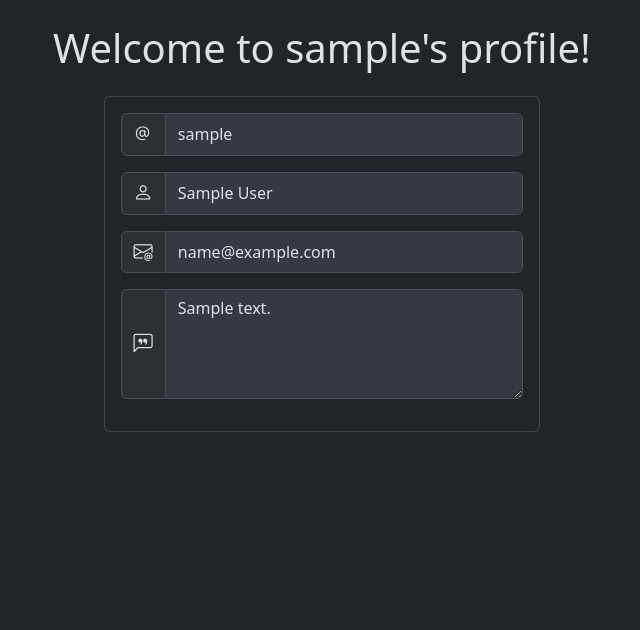
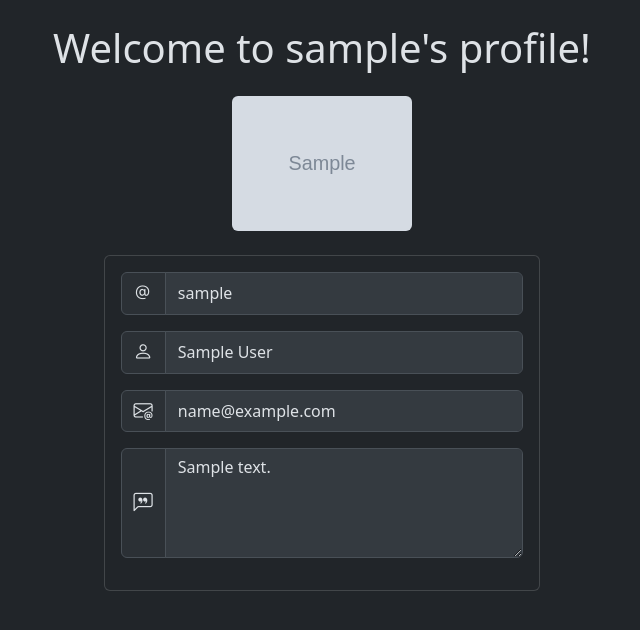
Before and after one commit to ashutosh29599/Chai-Aur-Code, a Django app: page /tweet/1/profile/ in a window 1280 px wide. Shown: the part 56-686 px from the top of the page, without its empty margins (318-958 px from the left). Run offline with Django 5.2, Linux system fonts and the light colour scheme; tables that the repository leaves empty hold one stand-in row (values such as "Sample post"); grey boxes marked "Sample" are stand-in pictures.

Commit message:
Update Profile model to add a profile picture.

```diff
--- a/templates/profile/profile.html
+++ b/templates/profile/profile.html
@@ -31,8 +31,13 @@
     -->
 
 
-    <div class="container d-flex justify-content-center align-items-center mt-4">
-        <div class="card text-center" style="width: 40%;">
+    <!-- <div class="container d-flex justify-content-center align-items-center mt-4"> -->
+    <div class="container mt-4">
+        {% if profile_owner.photo %}
+            <img src="{{ profile_owner.photo.url }}" class="rounded mx-auto d-block" alt="..." style="width:180px;">
+        {% endif %}
+
+        <div class="card mx-auto mt-4" style="width: 40%;">
             <div class="card-body">
                 <div class="input-group mb-3">
                     <span class="input-group-text" id="basic-addon1">
--- a/tweet/forms.py
+++ b/tweet/forms.py
@@ -48,6 +48,7 @@ class UserProfileUpdateForm(forms.ModelForm):
             }
         )
     )
+    # photo = forms.ImageField()
 
     class Meta:
         model = Profile
--- a/tweet/models.py
+++ b/tweet/models.py
@@ -10,6 +10,7 @@ class Profile(models.Model):
     last_name = models.CharField(max_length=50)
     email = models.EmailField(unique=True)
     bio = models.TextField(max_length=240)
+    photo = models.ImageField(upload_to="profile_pictures/", blank=True, null=True)
 
     def __str__(self) -> str:
         return self.user.username
```
Also changed, not shown: templates/profile/edit_profile.html (+8 -0 lines), tweet/migrations/0003_profile_photo.py (added), tweet/views.py (line endings or trailing spaces).
